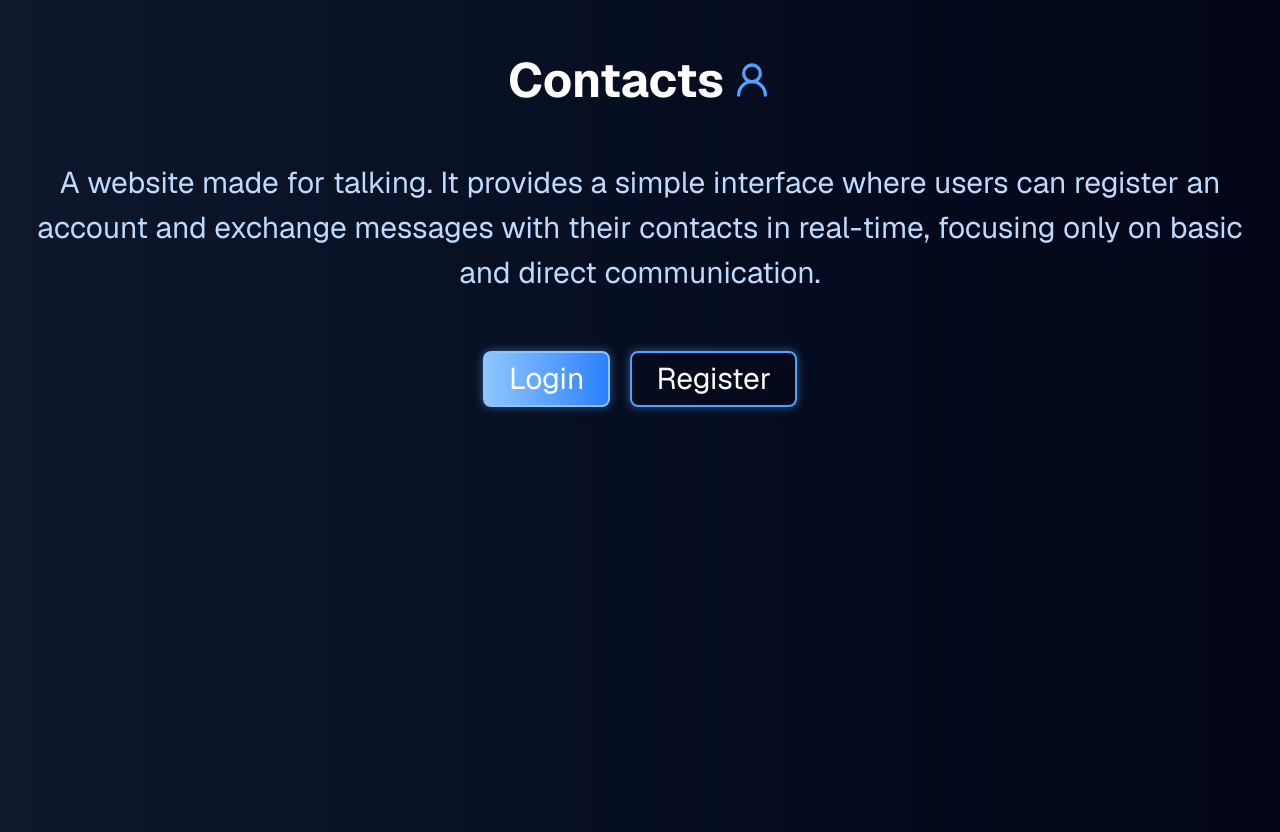
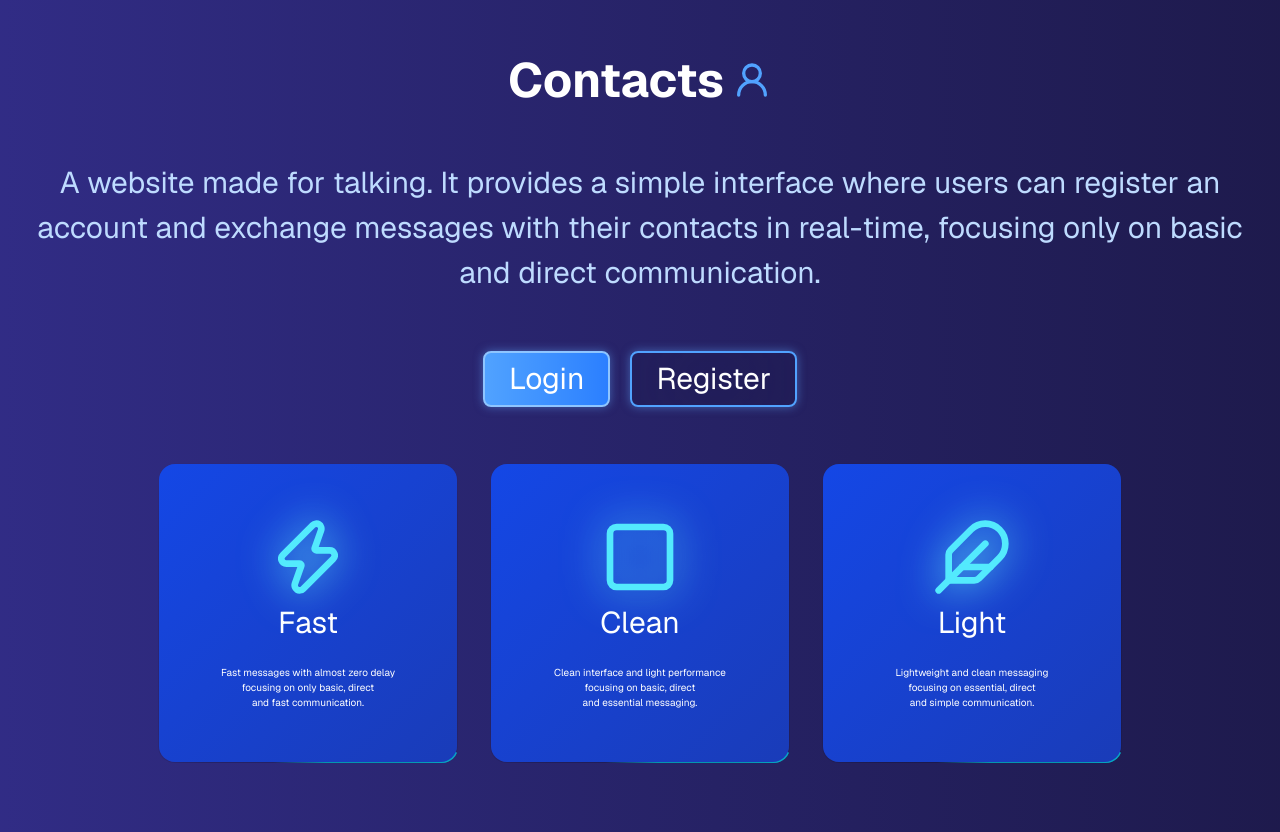
Before and after one commit to acctst-droid/Contacts, a Next.js app: page / in a window 1280 px wide. Built offline with nearby package versions, Linux system fonts and the light colour scheme.

Commit message:
added some feature cards

```diff
--- a/src/app/layout.tsx
+++ b/src/app/layout.tsx
@@ -27,7 +27,7 @@ export default function RootLayout({
       lang="en"
       className={`${geistSans.variable} ${geistMono.variable} h-full antialiased`}
     >
-      <body className="bg-linear-to-r from-slate-900 to-slate-950 min-h-full flex flex-col p-4 overflow-hidden">{children}</body>
+      <body className="bg-linear-to-r from-indigo-900 to-indigo-950 min-h-full flex flex-col p-4">{children}</body>
     </html>
   );
 }
--- a/src/app/page.tsx
+++ b/src/app/page.tsx
@@ -1,6 +1,6 @@
 import Image from "next/image";
 import Link from "next/link";
-import { User2 } from 'lucide-react';
+import { User2, Zap, Feather, Square } from 'lucide-react';
 // import noise from '../../public/ruido.avif' // Removi o comentário se for usar
 
 export function Logo() {
@@ -14,9 +14,9 @@ export function Logo() {
 
 export default function Home() {
   return (
-    <div className="h-screen w-full flex flex-col justify-start items-center overflow-hidden gap-4">
-      {/* Bloco de segurança para a animação funcionar sem depender do globals.css bugado */}
-      <style dangerouslySetInnerHTML={{ __html: `
+    <div className="min-h-screen overflow-x-hidden w-full flex flex-col justify-start items-center gap-4">
+      <style dangerouslySetInnerHTML={{
+        __html: `
         @keyframes fadeDown {
           0% { opacity: 0; transform: translateY(-30px); }
           100% { opacity: 1; transform: translateY(0); }
@@ -26,18 +26,57 @@ export default function Home() {
         }
       `}} />
 
-      <Logo></Logo>
+      <Logo />
       <p className="text-blue-200 text-[3svw] mt-10 lg:text-[30px] text-center animar-entrada">
         A website made for talking. It provides a simple interface where users can register an account and exchange messages with their contacts in real-time,
         focusing only on basic and direct communication.
       </p>
+
       <div className="flex justify-center items-center mt-10 gap-5">
-        <button className="cursor-pointer border-2 text-3xl animar-entrada border-blue-300 text-white rounded-lg bg-linear-to-r from-blue-300 to-blue-500 hover:bg-blue-500/80 relative  before:absolute before:inset-0 before:rounded-[inherit] before:bg-[linear-gradient(45deg,transparent_25%,rgba(255,255,255,0.7)_50%,transparent_75%,transparent_100%)] before:bg-size-[250%_250%,100%_100%] before:bg-position-[200%_0,0_0] before:bg-no-repeat before:transition-[background-position_0s_ease] before:duration-1000 hover:before:bg-position-[-100%_0,0_0] dark:before:bg-[linear-gradient(45deg,transparent_25%,rgba(255,255,255,0.5)_50%,transparent_75%,transparent_100%)] shadow-[0px_0px_10px_rgb(96,165,250,0.5)] px-6 p-2 ">
+        <Link href='/login' className="cursor-pointer border-2 text-3xl animar-entrada border-blue-300 text-white rounded-lg bg-linear-to-r from-blue-400 to-blue-500 hover:bg-blue-500/80 relative before:absolute before:inset-0 before:rounded-[inherit] before:bg-[linear-gradient(45deg,transparent_25%,rgba(255,255,255,0.7)_50%,transparent_75%,transparent_100%)] before:bg-size-[250%_250%,100%_100%] before:bg-position-[200%_0,0_0] before:bg-no-repeat before:transition-[background-position_0s_ease] before:duration-1000 hover:before:bg-position-[-100%_0,0_0] dark:before:bg-[linear-gradient(45deg,transparent_25%,rgba(255,255,255,0.5)_50%,transparent_75%,transparent_100%)] shadow-[0px_0px_10px_rgb(96,165,250,0.5)] px-6 p-2">
           Login
-        </button>
-        <button className="cursor-pointer border-2 text-3xl text-white animar-entrada rounded-lg bg-black/10 shadow-[0px_0px_10px_rgb(96,165,250,0.5)] px-6 p-2 border-blue-400">
+        </Link>
+        <Link href='/register' className="backdrop-blur-3xl cursor-pointer border-2 text-3xl text-white hover:bg-black/50 animar-entrada rounded-lg bg-black/10 shadow-[0px_0px_10px_rgb(96,165,250,0.5)] px-6 p-2 border-blue-400">
           Register
-        </button>
+        </Link>
+      </div>
+
+      <div className="flex justify-center flex-col lg:flex-row gap-8 mt-10 items-center">
+        {/* Card Fast */}
+        <div className="relative w-75 h-75 overflow-hidden rounded-2xl p-px shrink-0 animar-entrada transition transform ease-in-out duration-300 hover:-translate-y-3">
+          <span className="absolute inset-0 pointer-events-none">
+            <span className="absolute -inset-full animate-spin [animation-duration:4s] bg-[conic-gradient(from_0deg,#06b6d4_0deg,#06b6d4_40deg,transparent_60deg)]" />
+          </span>
+          <div className="relative z-10 w-full h-full p-8 bg-linear-to-br from-blue-700 shadow-2xl to-blue-800 backdrop-blur-3xl rounded-2xl flex-col justify-center flex items-center gap-2 text-center">
+            <Zap className="text-cyan-300 drop-shadow-[0px_0px_20px_rgb(103,232,249)]" size={80}></Zap>
+            <span className="text-white text-3xl">Fast</span>
+            <p className="text-white text-[10px] mt-4">Fast messages with almost zero delay <br /> focusing on only basic, direct <br /> and fast communication.</p>
+          </div>
+        </div>
+
+        {/* Card Clean */}
+        <div className="relative h-75 w-75 overflow-hidden rounded-2xl p-px shrink-0 animar-entrada transition transform ease-in-out duration-300 hover:-translate-y-3">
+          <span className="absolute inset-0 pointer-events-none">
+            <span className="absolute -inset-full animate-spin [animation-duration:4s] bg-[conic-gradient(from_0deg,#06b6d4_0deg,#06b6d4_40deg,transparent_60deg)]" />
+          </span>
+          <div className="relative z-10 w-full h-full p-8 bg-linear-to-br from-blue-700 shadow-2xl to-blue-800 backdrop-blur-3xl rounded-2xl flex-col justify-center flex items-center gap-2 text-center">
+            <Square className="text-cyan-300 drop-shadow-[0px_0px_20px_rgb(103,232,249)]" size={80}></Square>
+            <span className="text-white text-3xl">Clean</span>
+            <p className="text-white text-[10px] mt-4">Clean interface and light performance <br /> focusing on basic, direct <br /> and essential messaging.</p>
+          </div>
+        </div>
+
+        {/* Card Light */}
+        <div className="relative h-75 w-75 overflow-hidden rounded-2xl p-px shrink-0 animar-entrada transition transform ease-in-out duration-300 hover:-translate-y-3">
+          <span className="absolute inset-0 pointer-events-none">
+            <span className="absolute -inset-full animate-spin [animation-duration:4s] bg-[conic-gradient(from_0deg,#06b6d4_0deg,#06b6d4_40deg,transparent_60deg)]" />
+          </span>
+          <div className="relative z-10 w-full h-full p-8 bg-linear-to-br from-blue-700 shadow-2xl to-blue-800 backdrop-blur-3xl rounded-2xl flex-col justify-center flex items-center gap-2 text-center">
+            <Feather className="text-cyan-300 drop-shadow-[0px_0px_20px_rgb(103,232,249)]" size={80}></Feather>
+            <span className="text-white text-3xl">Light</span>
+            <p className="text-white text-[10px] mt-4">Lightweight and clean messaging <br /> focusing on essential, direct <br /> and simple communication.</p>
+          </div>
+        </div>
       </div>
     </div>
   );
```
Also changed, not shown: src/app/login/loginpage.tsx (added), src/app/register/registerpage.tsx (added).
